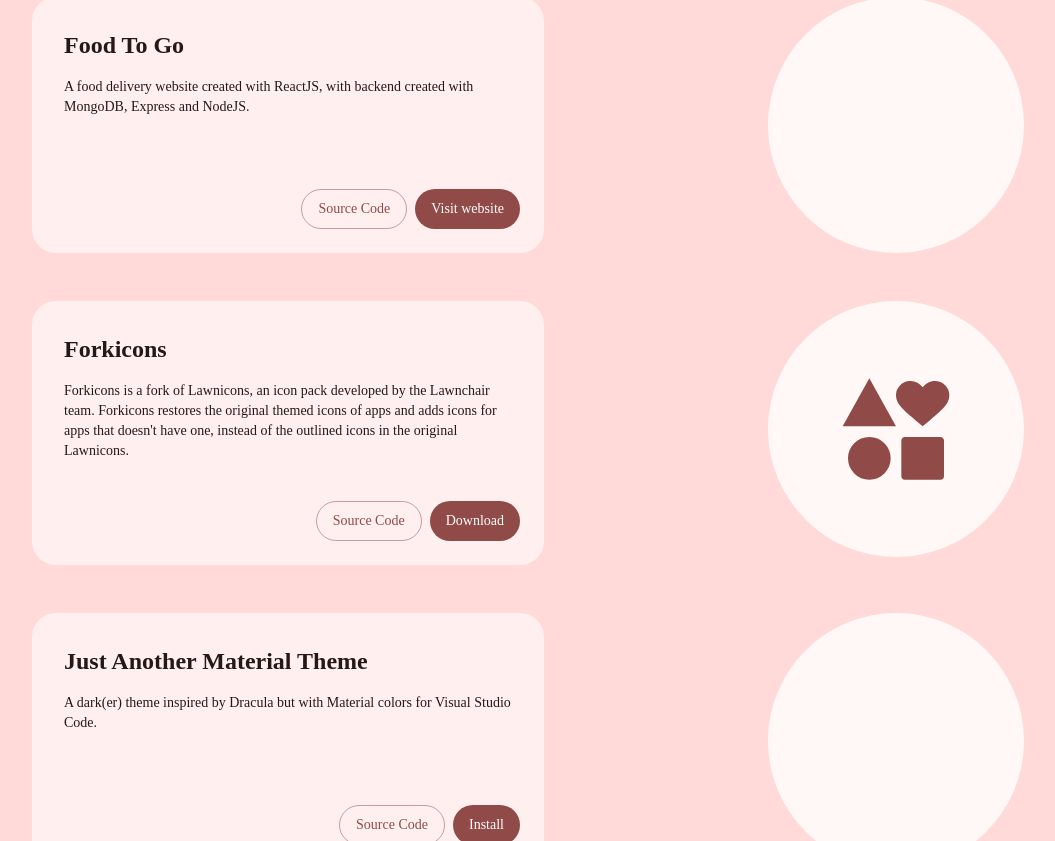
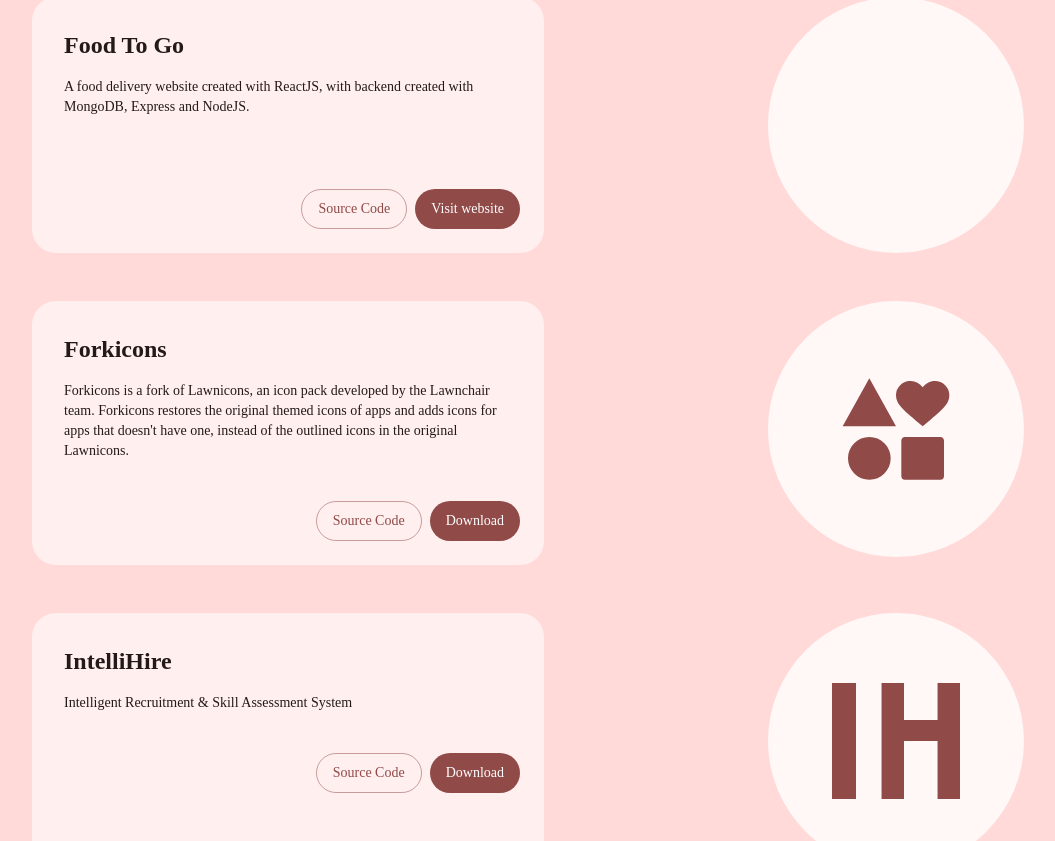
Before and after one commit to k4ustu3h/portfolio, a Next.js app: page / in a window 1280 px wide. Shown: the part 1959-2800 px from the top of the page, without its empty margins (112-1167 px from the left). Built offline with nearby package versions, Linux system fonts and the light colour scheme; some icons are missing; a web font is replaced by a local one; what @mui/material-nextjs would draw is missing.

Commit message:
Add project IntelliHire

```diff
--- a/package.json
+++ b/package.json
@@ -1,7 +1,7 @@
 {
 	"name": "portfolio",
 	"private": true,
-	"version": "2.1.1",
+	"version": "2.2.0",
 	"type": "module",
 	"scripts": {
 		"dev": "next dev",
--- /dev/null
+++ b/src/assets/svgs/IntelliHire.jsx
@@ -0,0 +1,12 @@
+import React from "react";
+import SvgIcon from "@mui/material/SvgIcon";
+
+export default function IntelliHire() {
+	return (
+		<SvgIcon fontSize="1em">
+			<svg fill="currentColor">
+				<path d="m0 22.887v-21.774h4.5v21.774zm9.2902 0v-21.774h4.2098v6.9677h6.2902v-6.9677h4.2098v21.774h-4.2098v-10.887h-6.2902v10.887z" />
+			</svg>
+		</SvgIcon>
+	);
+}
--- a/src/components/cards/ProjectCard.jsx
+++ b/src/components/cards/ProjectCard.jsx
@@ -9,6 +9,7 @@
 import useMediaQuery from "@mui/material/useMediaQuery";
 import breakpoints from "@/styles/breakpoints.json";
 import ForkIcons from "@/assets/svgs/ForkIcons";
+import IntelliHire from "@/assets/svgs/IntelliHire";
 import MonochromeIcon from "@/components/icons/MonochromeIcon";
 
 export default function ProjectCard() {
@@ -52,6 +53,17 @@
 			},
 			secondaryAction: {
 				link: "https://github.com/k4ustu3h/forkicons",
+			},
+		},
+		{
+			heading: "IntelliHire",
+			description: "Intelligent Recruitment & Skill Assessment System",
+			primaryAction: {
+				label: "Download",
+				link: "https://github.com/k4ustu3h/intellihire-flutter/releases/latest",
+			},
+			secondaryAction: {
+				link: "https://github.com/k4ustu3h/intellihire-flutter",
 			},
 		},
 		{
@@ -99,8 +111,10 @@
 									>
 										{index === 0 ||
 										index === 1 ||
-										index === 3 ? (
+										index === 4 ? (
 											<Icon icon={project.icon} />
+										) : index === 3 ? (
+											<IntelliHire />
 										) : (
 											<ForkIcons />
 										)}
@@ -120,7 +134,7 @@
 												? 5
 												: index === 0 ||
 												  index === 1 ||
-												  index === 3
+												  index === 4
 												? 4
 												: "",
 									}}
@@ -137,7 +151,7 @@
 												? 5
 												: index === 0 ||
 												  index === 1 ||
-												  index === 3
+												  index === 4
 												? 4
 												: "",
 									}}
@@ -158,8 +172,10 @@
 								color="primary.main"
 								size={128}
 							>
-								{index === 0 || index === 1 || index === 3 ? (
+								{index === 0 || index === 1 || index === 4 ? (
 									<Icon icon={project.icon} />
+								) : index === 3 ? (
+									<IntelliHire />
 								) : (
 									<ForkIcons />
 								)}
```
